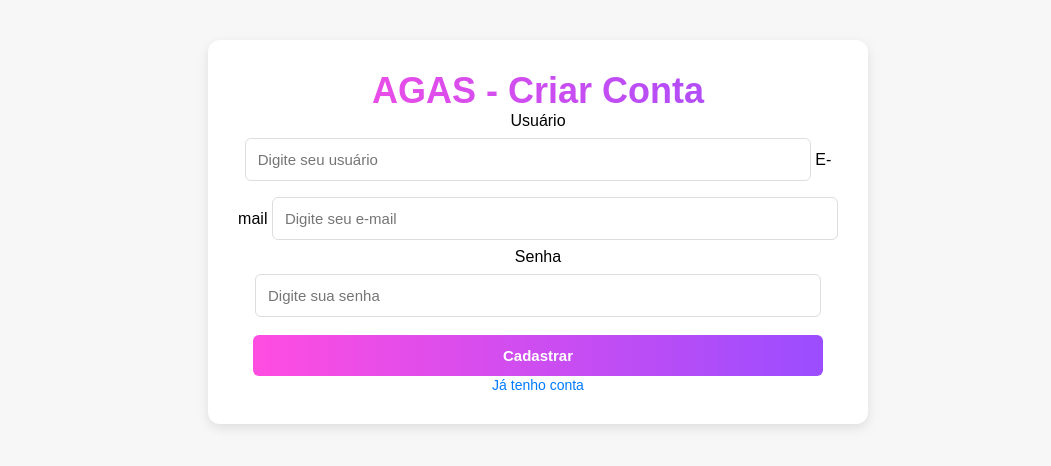
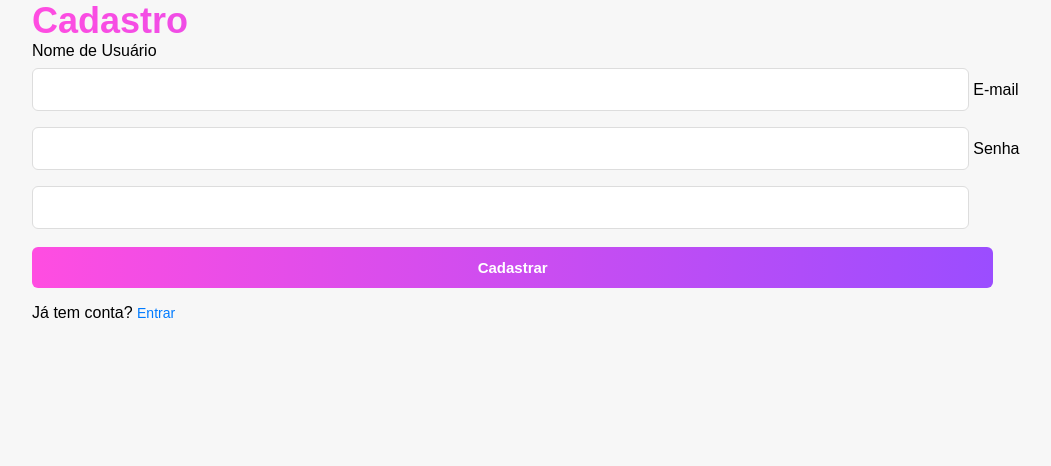
Before and after one commit to souzaanna493-boop/agas-room-organizer, a plain HTML site: page register.html in a window 1280 px wide. Shown: the whole page, without its empty margins (102-1153 px from the left). Drawn offline with Linux system fonts and the light colour scheme.

Commit message:
Update register.html

```diff
--- a/register.html
+++ b/register.html
@@ -1,32 +1,33 @@
 <!DOCTYPE html>
 <html lang="pt-BR">
 <head>
-  <meta charset="UTF-8">
-  <meta name="viewport" content="width=device-width, initial-scale=1.0">
-  <title>Criar Conta - AGAS</title>
-  <link rel="stylesheet" href="style.css">
+  <meta charset="UTF-8" />
+  <meta name="viewport" content="width=device-width, initial-scale=1.0" />
+  <title>Cadastro - AGAS Room Organizer</title>
+  <link rel="stylesheet" href="style.css" />
 </head>
 <body>
-  <div class="container">
-    <h1>AGAS - Criar Conta</h1>
+  <main>
+    <h1>Cadastro</h1>
+    <form onsubmit="event.preventDefault();
+                    registerUser(
+                      document.getElementById('email').value,
+                      document.getElementById('senha').value,
+                      document.getElementById('usuario').value
+                    );">
+      <label for="usuario">Nome de Usuário</label>
+      <input type="text" id="usuario" required />
 
-    <form id="registerForm">
-      <label for="registerUser">Usuário</label>
-      <input type="text" id="registerUser" placeholder="Digite seu usuário" required>
+      <label for="email">E-mail</label>
+      <input type="email" id="email" required />
 
-      <label for="registerEmail">E-mail</label>
-      <input type="email" id="registerEmail" placeholder="Digite seu e-mail" required>
-
-      <label for="registerPassword">Senha</label>
-      <input type="password" id="registerPassword" placeholder="Digite sua senha" required>
+      <label for="senha">Senha</label>
+      <input type="password" id="senha" required />
 
       <button type="submit">Cadastrar</button>
     </form>
-
-    <div class="links">
-      <a href="index.html">Já tenho conta</a>
-    </div>
-  </div>
+    <p>Já tem conta? <a href="index.html">Entrar</a></p>
+  </main>
 
   <script type="module" src="script.js"></script>
 </body>
```
